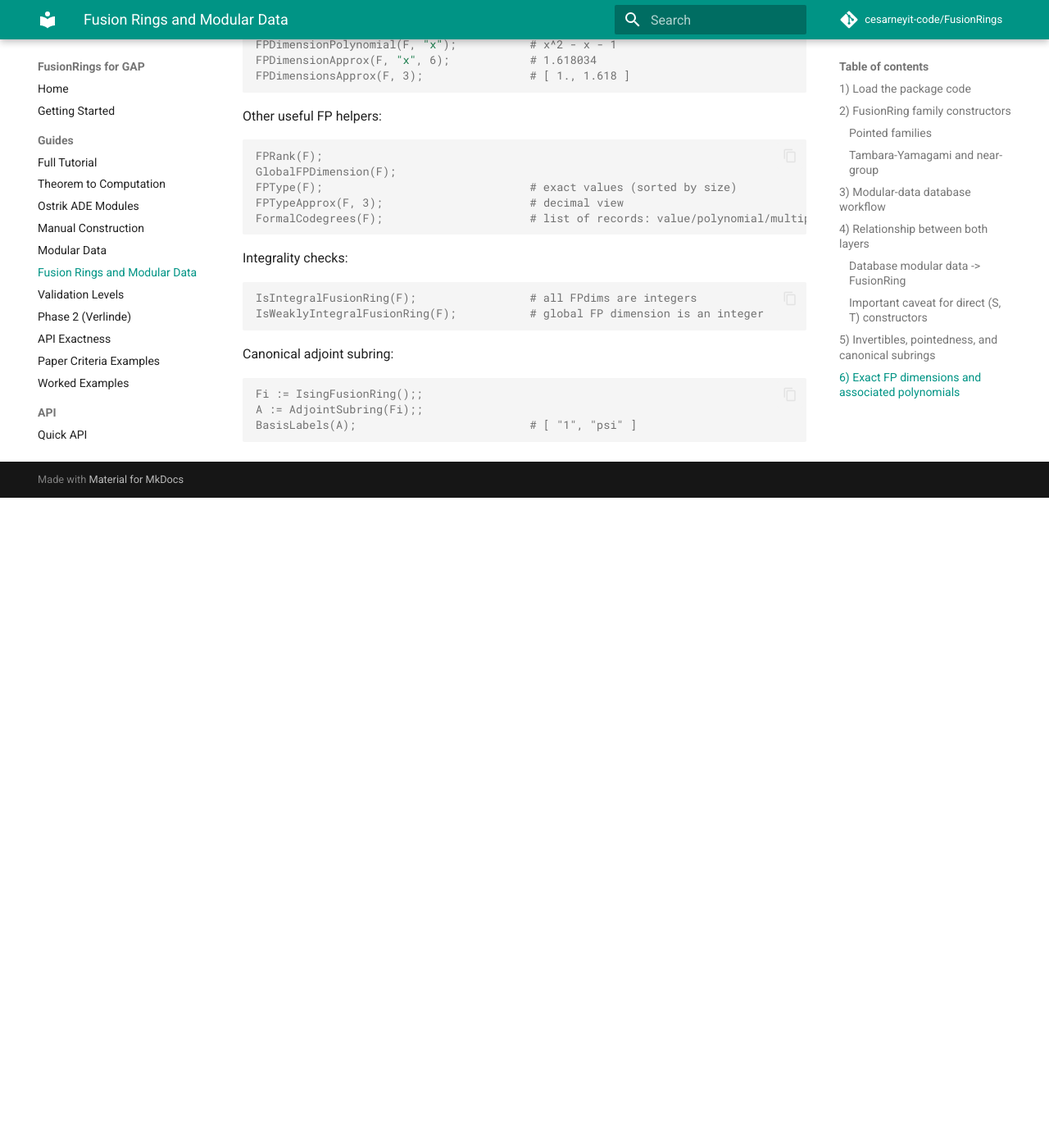
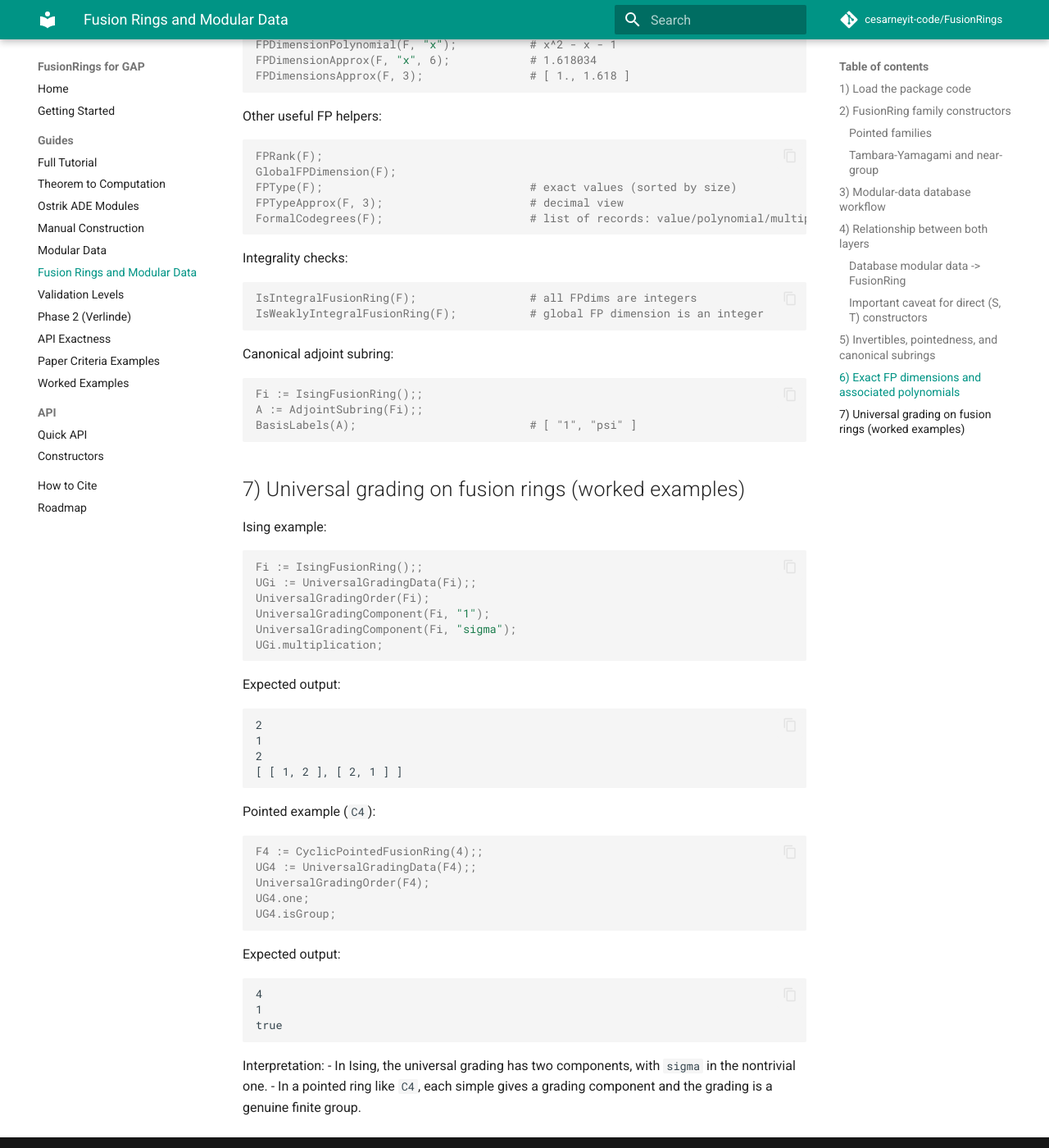
Before and after one commit to cesarneyit-code/FusionRings, an MkDocs documentation site: the page built from webdocs/guide/fusion-rings-and-modular-data.md, in a window 1280 px wide and 1400 px high, scrolled down 2467 px. Shown: the whole window at 82% size. Built offline with MkDocs 1.6.1 and Material for MkDocs 9.7.7, drawn with Linux system fonts in a browser that asks for light colours; comment, search, counter and statistics services are not loaded; before the commit the page ends 3074 px from its top, so only the background shows below that.

Commit message:
Expand grading documentation with fusion and modular-data examples

````diff
--- a/webdocs/guide/fusion-rings-and-modular-data.md
+++ b/webdocs/guide/fusion-rings-and-modular-data.md
@@ -144,3 +144,49 @@
 A := AdjointSubring(Fi);;
 BasisLabels(A);                          # [ "1", "psi" ]
 ```
+
+## 7) Universal grading on fusion rings (worked examples)
+
+Ising example:
+
+```gap
+Fi := IsingFusionRing();;
+UGi := UniversalGradingData(Fi);;
+UniversalGradingOrder(Fi);
+UniversalGradingComponent(Fi, "1");
+UniversalGradingComponent(Fi, "sigma");
+UGi.multiplication;
+```
+
+Expected output:
+
+```text
+2
+1
+2
+[ [ 1, 2 ], [ 2, 1 ] ]
+```
+
+Pointed example (`C4`):
+
+```gap
+F4 := CyclicPointedFusionRing(4);;
+UG4 := UniversalGradingData(F4);;
+UniversalGradingOrder(F4);
+UG4.one;
+UG4.isGroup;
+```
+
+Expected output:
+
+```text
+4
+1
+true
+```
+
+Interpretation:
+- In Ising, the universal grading has two components, with `sigma` in the
+  nontrivial one.
+- In a pointed ring like `C4`, each simple gives a grading component and the
+  grading is a genuine finite group.
````
Also changed, not shown: pkg/FusionRings/doc/modular_data.md (+27 -1 lines), webdocs/guide/modular-data.md (+21 -0 lines).
